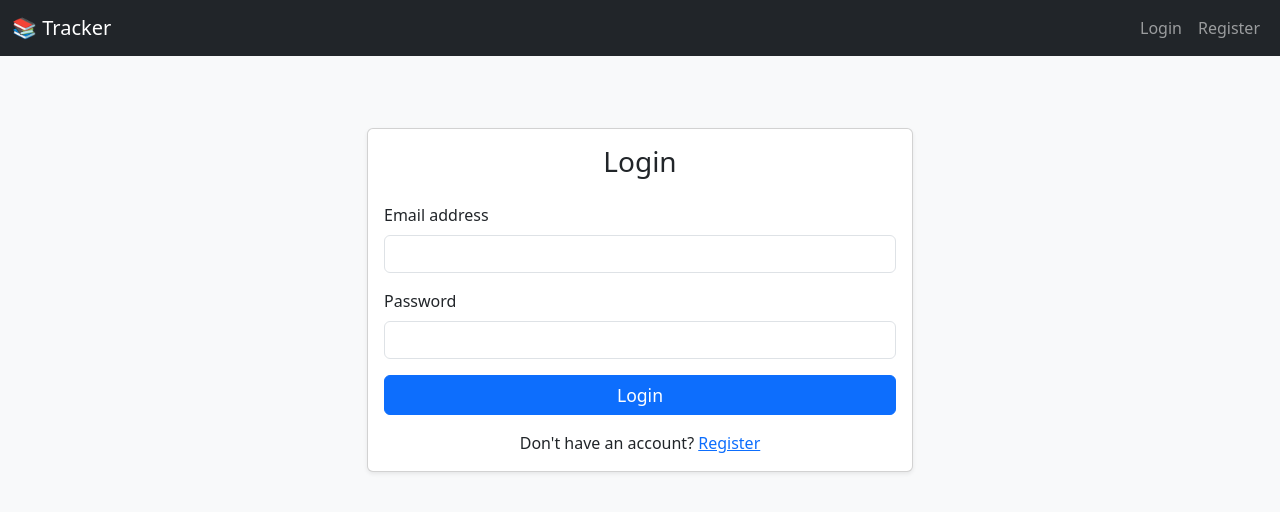
After one commit to Exitare/PhD-Tracker, a Flask app: template src/templates/auth/login.html in a window 1280 px wide. The commit adds this page. Shown: the top 512 px of the page. Run offline with Flask 3, Linux system fonts and the light colour scheme; the template is opened without the code that fills it, so the values that code supplies are empty; some libraries are stand-ins or nearby versions.

Commit message:
Add working auth

```diff
--- a/requirements.txt
+++ b/requirements.txt
@@ -4,3 +4,4 @@ dotenv
 flask-wtf
 sqlalchemy
 wtforms
+flask-login
--- a/src/routes/dashboard.py
+++ b/src/routes/dashboard.py
@@ -1,4 +1,5 @@
 from flask import Blueprint, render_template
+from flask_login import login_required, current_user
 from src.db.models import Milestone, Project
 from src import db_session
 
@@ -6,9 +7,11 @@ bp = Blueprint('dashboard', __name__)
 
 
 @bp.route("/")
+@login_required
 def dashboard():
     try:
-        projects = db_session.query(Project).order_by(Project.id.desc()).all()
+        # Optional: only show the current user's projects
+        projects = db_session.query(Project).filter_by(user_id=current_user.id).order_by(Project.id.desc()).all()
         return render_template("dashboard.html", projects=projects)
     except Exception as e:
         print("Error loading dashboard:", e)
--- /dev/null
+++ b/src/templates/auth/login.html
@@ -0,0 +1,37 @@
+{% extends "base.html" %}
+{% block title %}Login{% endblock %}
+
+{% block content %}
+<div class="row justify-content-center">
+    <div class="col-md-6">
+        <div class="card shadow-sm">
+            <div class="card-body">
+                <h3 class="card-title text-center mb-4">Login</h3>
+                <form method="POST" action="{{ url_for('auth.login') }}">
+                    <input type="hidden" name="csrf_token" value="{{ csrf_token() }}">
+                    <div class="mb-3">
+                        <label for="email" class="form-label">Email address</label>
+                        <input type="email" class="form-control" id="email" name="email" required>
+                    </div>
+                    <div class="mb-3">
+                        <label for="password" class="form-label">Password</label>
+                        <input type="password" class="form-control" id="password" name="password" required>
+                    </div>
+                    <div class="d-grid">
+                        <button type="submit" class="btn btn-primary">Login</button>
+                    </div>
+
+                    {% if error %}
+                    <div class="alert alert-danger">
+                        {{ error }}
+                    </div>
+                    {% endif %}
+                </form>
+                <div class="mt-3 text-center">
+                    Don't have an account? <a href="{{ url_for('auth.register') }}">Register</a>
+                </div>
+            </div>
+        </div>
+    </div>
+</div>
+{% endblock %}
--- a/src/templates/base.html
+++ b/src/templates/base.html
@@ -14,13 +14,51 @@
 </head>
 <body class="bg-light">
 
+<nav class="navbar navbar-expand-lg navbar-dark bg-dark mb-4">
+    <div class="container-fluid">
+        <a class="navbar-brand" href="{{ url_for('dashboard.dashboard') }}">📚 Tracker</a>
+        <button class="navbar-toggler" type="button" data-bs-toggle="collapse" data-bs-target="#navbarNav"
+                aria-controls="navbarNav" aria-expanded="false" aria-label="Toggle navigation">
+            <span class="navbar-toggler-icon"></span>
+        </button>
+
+        <div class="collapse navbar-collapse justify-content-end" id="navbarNav">
+            <ul class="navbar-nav">
+                {% if current_user.is_authenticated %}
+                <li class="nav-item">
+                    <a class="nav-link" href="{{ url_for('dashboard.dashboard') }}">Dashboard</a>
+                </li>
+                <li class="nav-item">
+                    <a class="nav-link" href="{{ url_for('auth.logout') }}">Logout</a>
+                </li>
+                {% else %}
+                <li class="nav-item">
+                    <a class="nav-link" href="{{ url_for('auth.login') }}">Login</a>
+                </li>
+                <li class="nav-item">
+                    <a class="nav-link" href="{{ url_for('auth.register') }}">Register</a>
+                </li>
+                {% endif %}
+            </ul>
+        </div>
+    </div>
+</nav>
+
 <div class="container py-5">
-
     {% with messages = get_flashed_messages(with_categories=true) %}
     {% if messages %}
-    <div class="mb-3">
+    <div class="flash-container mb-4">
         {% for category, message in messages %}
-        <div class="alert alert-{{ category }} alert-dismissible fade show" role="alert">
+        <div class="alert alert-{{ category }} alert-dismissible fade show shadow-sm border border-{{ category }}"
+             role="alert">
+            <strong class="me-2">
+                {% if category == 'success' %}✅ Success:
+                {% elif category == 'danger' %}❌ Error:
+                {% elif category == 'warning' %}⚠️ Warning:
+                {% elif category == 'info' %}ℹ️ Info:
+                {% else %}🔔
+                {% endif %}
+            </strong>
             {{ message }}
             <button type="button" class="btn-close" data-bs-dismiss="alert" aria-label="Close"></button>
         </div>
```
Also changed, not shown: src/__init__.py (+13 -1 lines), src/db/models/models.py (+13 -3 lines), src/routes/auth.py (added, +56 -0 lines), src/routes/project.py (+5 -2 lines), src/templates/auth/register.html (added, +31 -0 lines).
